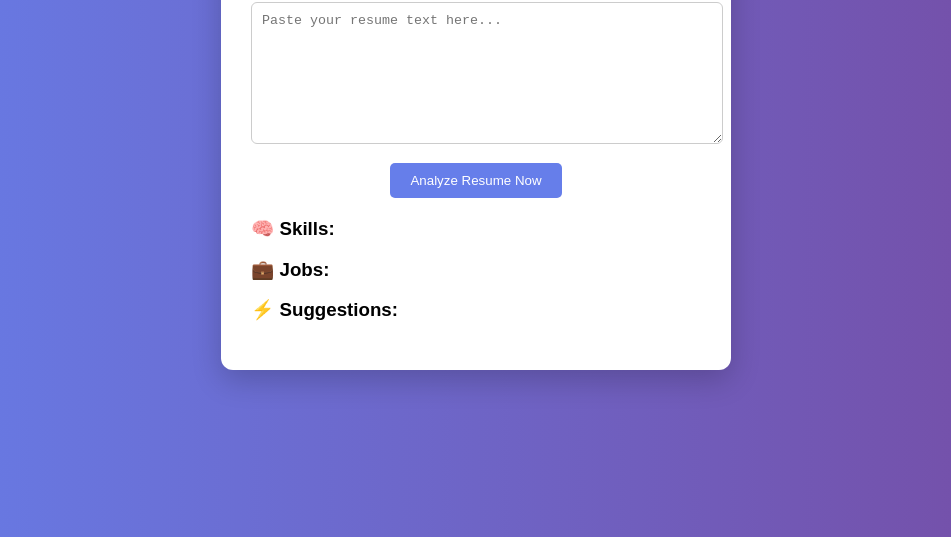
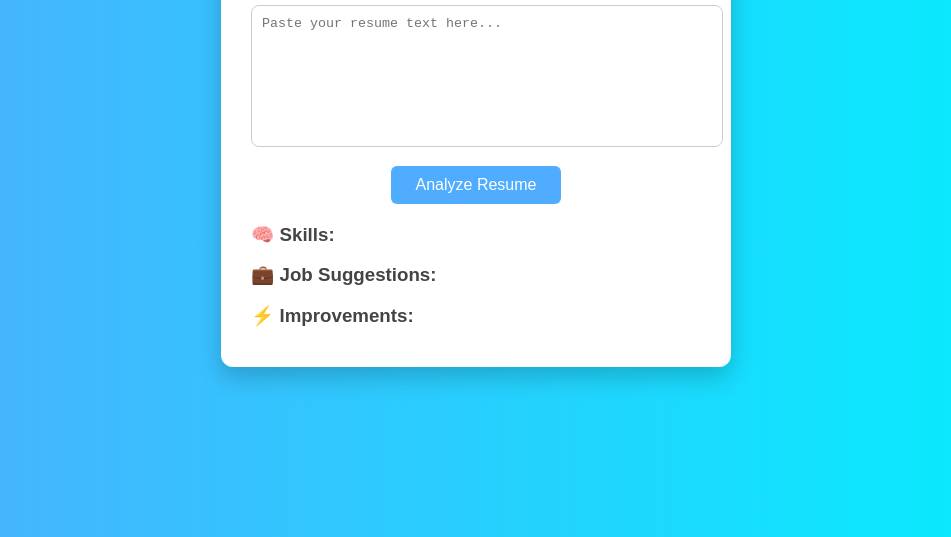
Before and after one commit to URK23CS1204/ai-resume-analyzer, a website: page frontend/index.html in a window 1280 px wide. Shown: the part 263-800 px from the top of the page, without its empty margins (164-1115 px from the left). Drawn offline with Linux system fonts and the light colour scheme.

Commit message:
Updated frontend UI

```diff
--- a/frontend/index.html
+++ b/frontend/index.html
@@ -5,8 +5,8 @@
 
     <style>
       body {
-        font-family: Arial;
-        background: linear-gradient(to right, #667eea, #764ba2);
+        font-family: Arial, sans-serif;
+        background: linear-gradient(to right, #4facfe, #00f2fe);
         display: flex;
         justify-content: center;
         align-items: center;
@@ -15,38 +15,56 @@
       }
 
       .container {
-        background: white;
+        background: #ffffff;
         padding: 30px;
         border-radius: 12px;
         width: 450px;
+        box-shadow: 0 10px 25px rgba(0, 0, 0, 0.2);
         text-align: center;
-        box-shadow: 0 10px 30px rgba(0, 0, 0, 0.2);
+      }
+
+      h2 {
+        margin-bottom: 20px;
+        color: #333;
       }
 
       textarea {
         width: 100%;
+        height: 120px;
         padding: 10px;
-        border-radius: 6px;
+        border-radius: 8px;
         border: 1px solid #ccc;
         margin-bottom: 15px;
+        resize: none;
       }
 
       button {
-        padding: 10px 20px;
-        background: #667eea;
+        padding: 10px 25px;
+        background: #4facfe;
         color: white;
         border: none;
-        border-radius: 5px;
+        border-radius: 6px;
         cursor: pointer;
+        font-size: 16px;
       }
 
       button:hover {
-        background: #5a67d8;
+        background: #00c6ff;
       }
 
       .result {
         margin-top: 20px;
         text-align: left;
+      }
+
+      .result h3 {
+        margin-bottom: 5px;
+        color: #444;
+      }
+
+      p {
+        margin: 5px 0 10px;
+        color: #555;
       }
     </style>
   </head>
@@ -57,20 +75,19 @@
 
       <textarea
         id="resume"
-        rows="8"
         placeholder="Paste your resume text here..."
       ></textarea>
 
-      <button onclick="analyze()">Analyze Resume Now</button>
+      <button onclick="analyze()">Analyze Resume</button>
 
       <div class="result">
         <h3>🧠 Skills:</h3>
         <p id="skills"></p>
 
-        <h3>💼 Jobs:</h3>
+        <h3>💼 Job Suggestions:</h3>
         <p id="jobs"></p>
 
-        <h3>⚡ Suggestions:</h3>
+        <h3>⚡ Improvements:</h3>
         <p id="suggestions"></p>
       </div>
     </div>
@@ -80,7 +97,7 @@
         const text = document.getElementById("resume").value;
 
         if (!text) {
-          alert("Please paste your resume");
+          alert("Please paste your resume text");
           return;
         }
 
```
Also changed, not shown: docker-compose.yml (added, +7 -0 lines), README.md (added), 1 other file.
